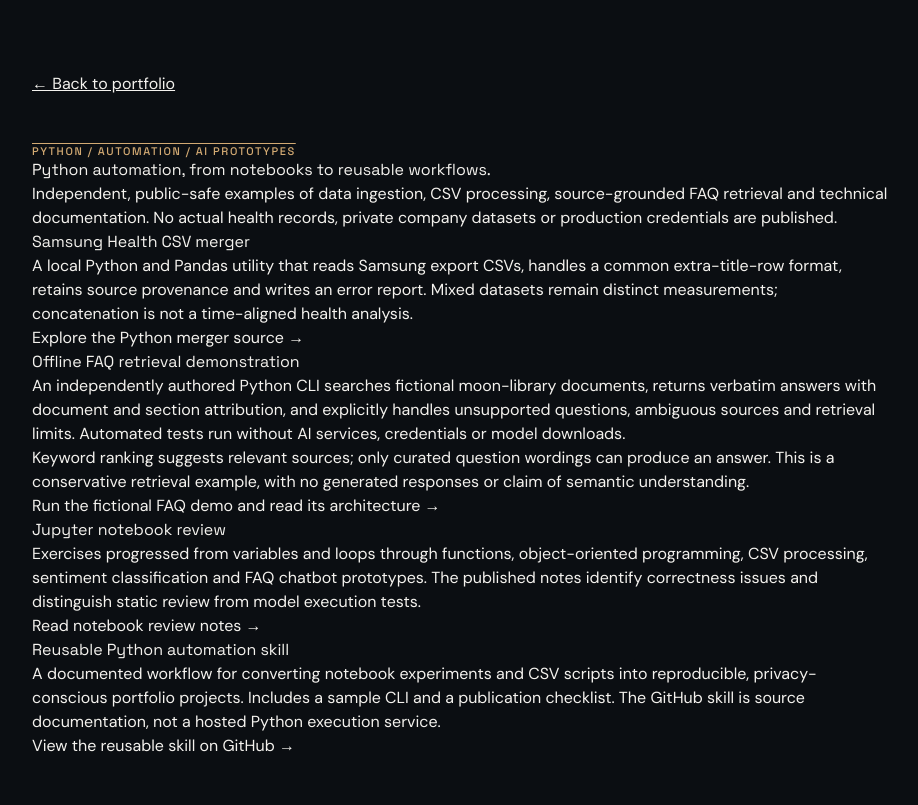
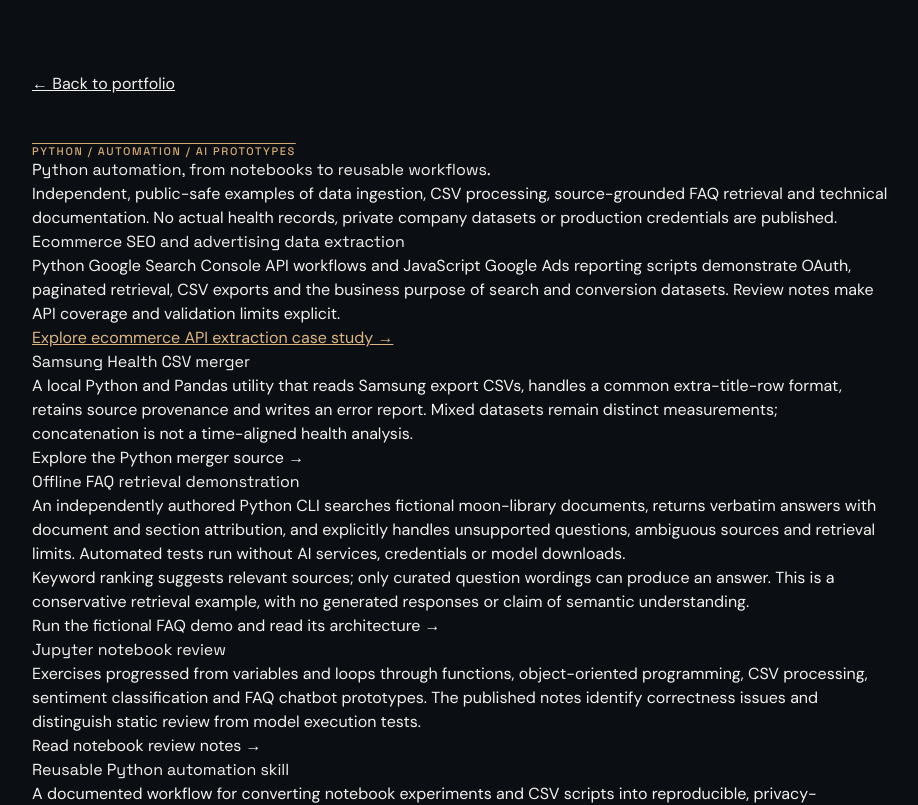
Before and after one commit to bonvallite/developer-portfolio, a Next.js app: page /python-automation in a window 1280 px wide. Shown: the top 805 px of the page, without its empty margins (180-1098 px from the left). Built offline with nearby package versions, Linux system fonts and the light colour scheme.

Commit message:
docs: showcase ecommerce data extraction in app/python-automation/page.tsx

```diff
--- a/app/python-automation/page.tsx
+++ b/app/python-automation/page.tsx
@@ -2,7 +2,7 @@ import Link from 'next/link';
 
 export const metadata = {
   title: 'Python Automation & Reusable Skills | Developer Portfolio',
-  description: 'Public-safe Python automation, offline fictional FAQ retrieval, Samsung Health CSV ingestion and Jupyter notebook review.',
+  description: 'Public-safe Python automation, offline fictional FAQ retrieval, CSV ingestion, Jupyter notebook review and ecommerce API extraction case studies.',
   alternates: { canonical: '/python-automation' },
 };
 
@@ -13,6 +13,10 @@ export default function PythonAutomationPage() {
     <p className="overline" style={{marginTop:48}}>PYTHON / AUTOMATION / AI PROTOTYPES</p>
     <h1>Python automation, from notebooks to reusable workflows.</h1>
     <p>Independent, public-safe examples of data ingestion, CSV processing, source-grounded FAQ retrieval and technical documentation. No actual health records, private company datasets or production credentials are published.</p>
+    {/* The analytics case study describes reviewed work only, not public employer scripts. */}
+    <h2>Ecommerce SEO and advertising data extraction</h2>
+    <p>Python Google Search Console API workflows and JavaScript Google Ads reporting scripts demonstrate OAuth, paginated retrieval, CSV exports and the business purpose of search and conversion datasets. Review notes make API coverage and validation limits explicit.</p>
+    <p><Link href="/data-extraction-automation" style={{color:'#ddb682',textDecoration:'underline'}}>Explore ecommerce API extraction case study →</Link></p>
     <h2>Samsung Health CSV merger</h2>
     <p>A local Python and Pandas utility that reads Samsung export CSVs, handles a common extra-title-row format, retains source provenance and writes an error report. Mixed datasets remain distinct measurements; concatenation is not a time-aligned health analysis.</p>
     <p><a href={github + '/tree/main/projects/samsung-health-csv-merger'} target="_blank" rel="noopener noreferrer">Explore the Python merger source →</a></p>
```
